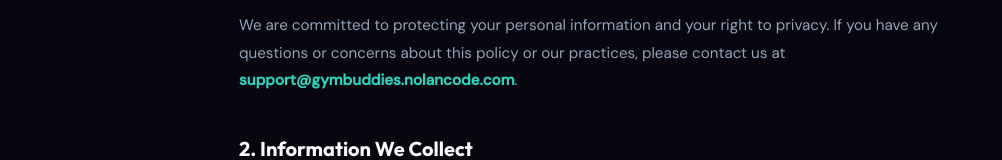
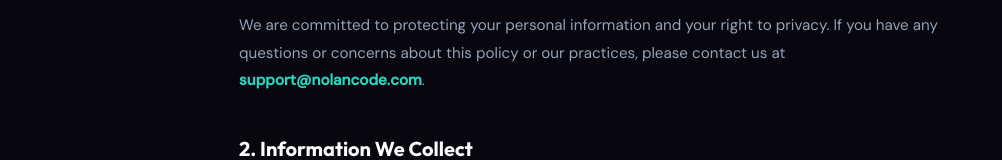
Before and after one commit to daniel-nolan85/gym-buddies-lp, a Next.js app: page /privacy in a window 1280 px wide. Shown: the part 561-721 px from the top of the page, without its empty margins (35-1037 px from the left). Built offline with nearby package versions, Linux system fonts and the light colour scheme.

Commit message:
updated support email

```diff
--- a/app/community-guidelines/page.tsx
+++ b/app/community-guidelines/page.tsx
@@ -257,10 +257,10 @@ export default function CommunityGuidelines() {
               <br />
               Email:{' '}
               <a
-                href='mailto:support@gymbuddies.nolancode.com'
+                href='mailto:support@nolancode.com'
                 style={{ color: 'var(--teal)', textDecoration: 'none' }}
               >
-                support@gymbuddies.nolancode.com
+                support@nolancode.com
               </a>
               <br />
               Henderson, Nevada, United States
--- a/app/privacy/page.tsx
+++ b/app/privacy/page.tsx
@@ -125,7 +125,7 @@ export default function PrivacyPolicy() {
             right to privacy. If you have any questions or concerns about this
             policy or our practices, please contact us at{' '}
             <strong style={{ color: 'var(--teal)' }}>
-              support@gymbuddies.nolancode.com
+              support@nolancode.com
             </strong>
             .
           </P>
@@ -265,7 +265,7 @@ export default function PrivacyPolicy() {
             profile and content will be immediately hidden from other users.
             Your data is retained to allow account reactivation at any time. To
             request permanent deletion of your data, contact us at
-            support@gymbuddies.nolancode.com.
+            support@nolancode.com.
           </P>
         </Section>
 
@@ -295,8 +295,8 @@ export default function PrivacyPolicy() {
             do not knowingly collect personal information from anyone under 18.
             If you are a parent or guardian and believe your child has provided
             us with personal information, please contact us immediately at
-            support@gymbuddies.nolancode.com and we will take steps to remove
-            that information.
+            support@nolancode.com and we will take steps to remove that
+            information.
           </P>
         </Section>
 
@@ -318,8 +318,8 @@ export default function PrivacyPolicy() {
           <P>
             You can manage most of your data directly within the App. To request
             account deletion or exercise other rights, contact us at
-            support@gymbuddies.nolancode.com. We will respond to your request
-            within 30 days.
+            support@nolancode.com. We will respond to your request within 30
+            days.
           </P>
           <P>
             <strong style={{ color: 'var(--text-primary)' }}>
@@ -336,9 +336,8 @@ export default function PrivacyPolicy() {
             deletion, your profile and content will be immediately hidden from
             other users. Your data is retained to allow you to reactivate your
             account at any time. If you wish to have your data permanently and
-            irreversibly deleted, please contact us at
-            support@gymbuddies.nolancode.com and we will process your request
-            within 30 days.
+            irreversibly deleted, please contact us at support@nolancode.com and
+            we will process your request within 30 days.
           </P>
         </Section>
 
@@ -357,7 +356,7 @@ export default function PrivacyPolicy() {
           />
           <P>
             To exercise your California privacy rights, contact us at
-            support@gymbuddies.nolancode.com.
+            support@nolancode.com.
           </P>
         </Section>
 
@@ -423,10 +422,10 @@ export default function PrivacyPolicy() {
               <br />
               Email:{' '}
               <a
-                href='mailto:support@gymbuddies.nolancode.com'
+                href='mailto:support@nolancode.com'
                 style={{ color: 'var(--teal)', textDecoration: 'none' }}
               >
-                support@gymbuddies.nolancode.com
+                support@nolancode.com
               </a>
               <br />
               Henderson, Nevada, United States
--- a/app/terms/page.tsx
+++ b/app/terms/page.tsx
@@ -157,7 +157,7 @@ export default function TermsOfService() {
               'Maintain and promptly update your account information',
               'Keep your account credentials secure and confidential',
               'Accept responsibility for all activities that occur under your account',
-              'Notify us immediately of any unauthorised use of your account at support@gymbuddies.nolancode.com',
+              'Notify us immediately of any unauthorised use of your account at support@nolancode.com',
             ]}
           />
           <P>
@@ -504,10 +504,10 @@ export default function TermsOfService() {
               <br />
               Email:{' '}
               <a
-                href='mailto:support@gymbuddies.nolancode.com'
+                href='mailto:support@nolancode.com'
                 style={{ color: 'var(--teal)', textDecoration: 'none' }}
               >
-                support@gymbuddies.nolancode.com
+                support@nolancode.com
               </a>
               <br />
               Henderson, Nevada, United States
```
